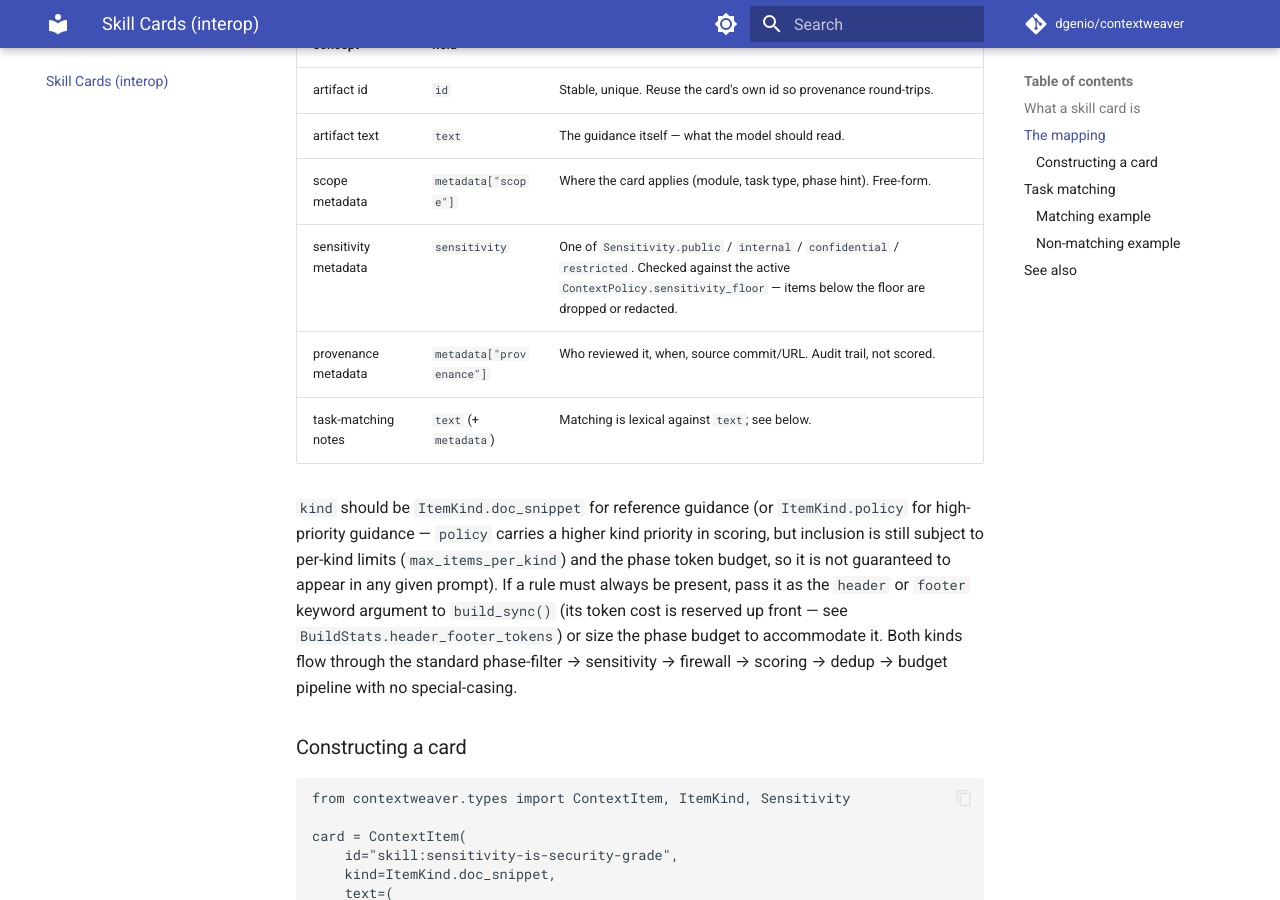
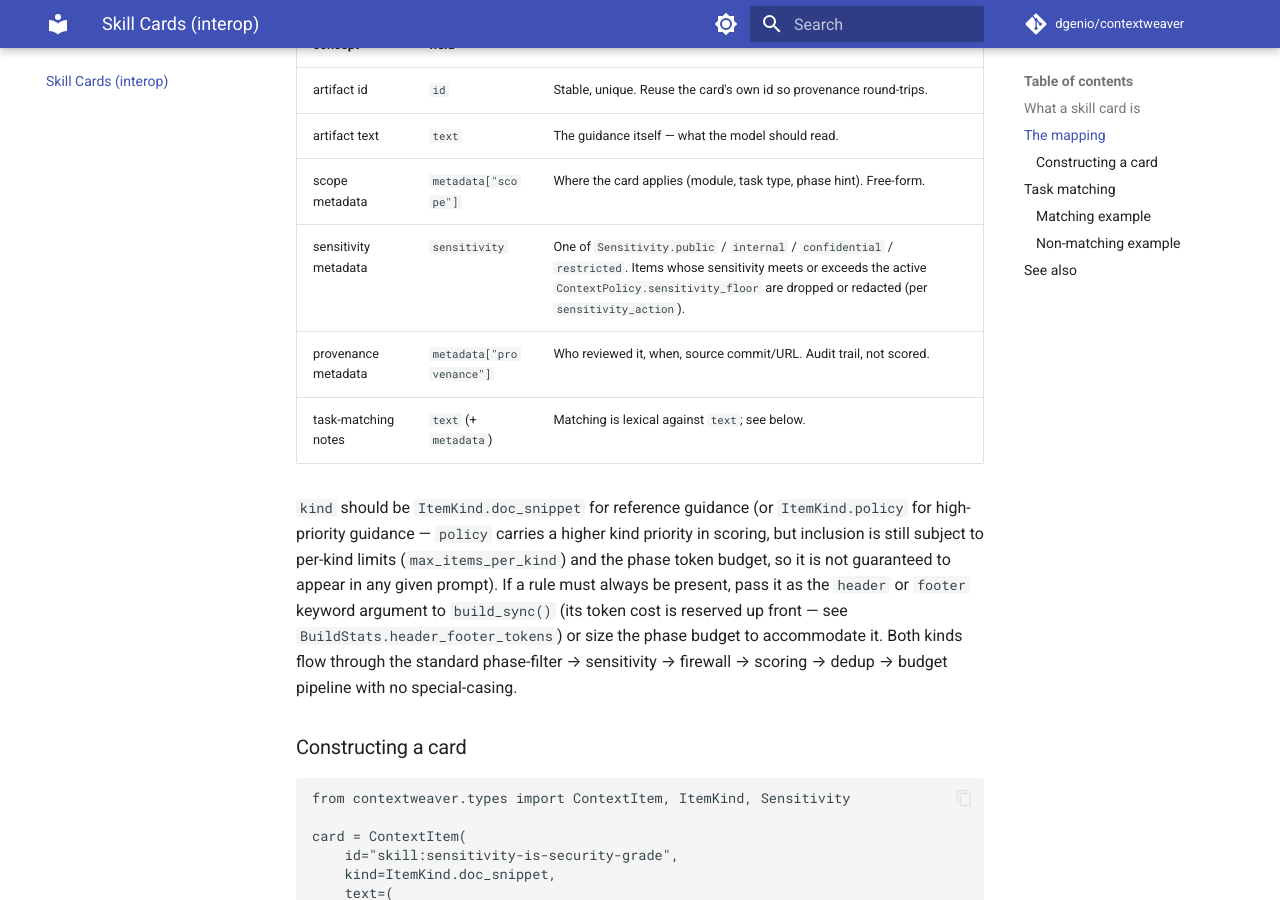
Before and after one commit to dgenio/contextweaver, an MkDocs documentation site: the page built from docs/interop_skill_cards.md, in a window 1280 px wide and 900 px high, scrolled down 773 px. Built offline with MkDocs 1.6.1 and Material for MkDocs 9.7.7, drawn with Linux system fonts in a browser that asks for light colours; comment, search, counter and statistics services are not loaded.

Commit message:
docs(review): correct sensitivity-floor wording and log under [Unreleased]
The new skill-card row at docs/interop_skill_cards.md:31 inverted the
filter semantics — it said items below the floor are dropped, but
apply_sensitivity_filter drops items whose level meets or exceeds the
floor (see sensitivity.py:1-15, :118, :145-157). Reword to match the
module docstring, and add a Fixed entry under [Unreleased] for this
docs follow-up.

https://claude.ai/code/session_01BtLyKx95K3j3iZtviwwPmE

```diff
--- a/docs/interop_skill_cards.md
+++ b/docs/interop_skill_cards.md
@@ -28,7 +28,7 @@ There is no bespoke type — the existing fields carry everything a card needs:
 | artifact id | `id` | Stable, unique. Reuse the card's own id so provenance round-trips. |
 | artifact text | `text` | The guidance itself — what the model should read. |
 | scope metadata | `metadata["scope"]` | Where the card applies (module, task type, phase hint). Free-form. |
-| sensitivity metadata | `sensitivity` | One of `Sensitivity.public` / `internal` / `confidential` / `restricted`. Checked against the active `ContextPolicy.sensitivity_floor` — items below the floor are dropped or redacted. |
+| sensitivity metadata | `sensitivity` | One of `Sensitivity.public` / `internal` / `confidential` / `restricted`. Items whose sensitivity meets or exceeds the active `ContextPolicy.sensitivity_floor` are dropped or redacted (per `sensitivity_action`). |
 | provenance metadata | `metadata["provenance"]` | Who reviewed it, when, source commit/URL. Audit trail, not scored. |
 | task-matching notes | `text` (+ `metadata`) | Matching is lexical against `text`; see below. |
 
```
Also changed, not shown: CHANGELOG.md (+10 -0 lines).
